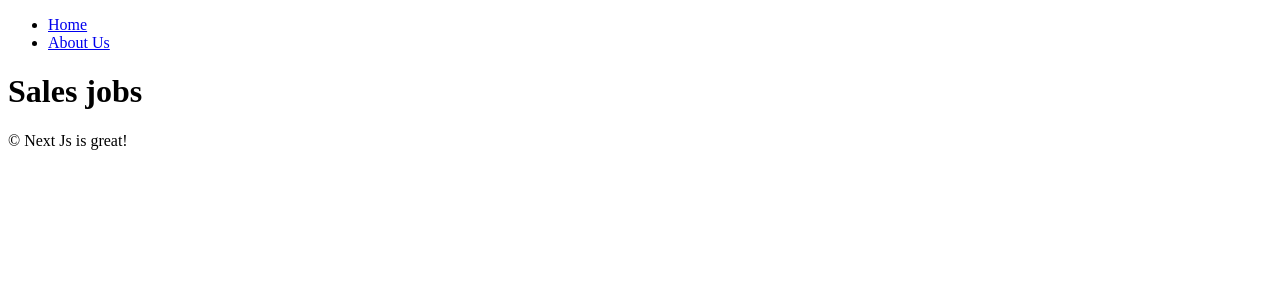
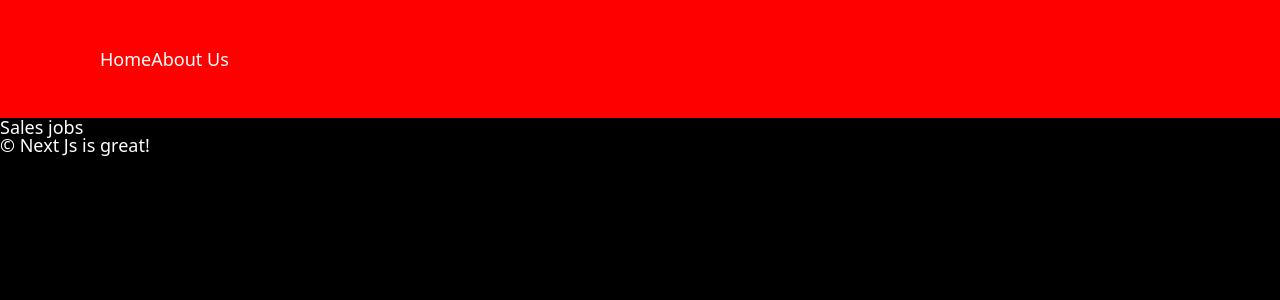
Before and after one commit to ljunseok0514/studyNextJs, a Next.js app: page /about-us/company/jobs/sales in a window 1280 px wide. Shown: the top 300 px of the page. Built offline with nearby package versions, Linux system fonts and the light colour scheme.

Commit message:
CSS Modules

```diff
--- /dev/null
+++ b/app/(movies)/movies/[id]/error.tsx
@@ -0,0 +1,5 @@
+"use client";
+
+export default function ErrorOMG() {
+  return <h1>lol something broke...</h1>;
+}
--- a/components/navigation.tsx
+++ b/components/navigation.tsx
@@ -3,11 +3,12 @@
 import Link from "next/link";
 import { usePathname } from "next/navigation";
 import { useState } from "react";
+import styles from "../style/navigation.module.css";
 
 export default function Navigation() {
   const path = usePathname();
   return (
-    <nav>
+    <nav className={styles.nav}>
       <ul>
         <li>
           <Link href="/">Home</Link> {path === "/" ? "🔥" : ""}
@@ -16,7 +17,6 @@
           <Link href="/about-us">About Us</Link>
           {path === "/about-us" ? "🔥" : ""}
         </li>
-
       </ul>
     </nav>
   );
--- /dev/null
+++ b/style/global.css
@@ -0,0 +1,141 @@
+html,
+body,
+div,
+span,
+applet,
+object,
+iframe,
+h1,
+h2,
+h3,
+h4,
+h5,
+h6,
+p,
+blockquote,
+pre,
+a,
+abbr,
+acronym,
+address,
+big,
+cite,
+code,
+del,
+dfn,
+em,
+img,
+ins,
+kbd,
+q,
+s,
+samp,
+small,
+strike,
+strong,
+sub,
+sup,
+tt,
+var,
+b,
+u,
+i,
+center,
+dl,
+dt,
+dd,
+ol,
+ul,
+li,
+fieldset,
+form,
+label,
+legend,
+table,
+caption,
+tbody,
+tfoot,
+thead,
+tr,
+th,
+td,
+article,
+aside,
+canvas,
+details,
+embed,
+figure,
+figcaption,
+footer,
+header,
+hgroup,
+menu,
+nav,
+output,
+ruby,
+section,
+summary,
+time,
+mark,
+audio,
+video {
+  margin: 0;
+  padding: 0;
+  border: 0;
+  font-size: 100%;
+  font: inherit;
+  vertical-align: baseline;
+}
+/* HTML5 display-role reset for older browsers */
+article,
+aside,
+details,
+figcaption,
+figure,
+footer,
+header,
+hgroup,
+menu,
+nav,
+section {
+  display: block;
+}
+body {
+  line-height: 1;
+}
+ol,
+ul {
+  list-style: none;
+}
+blockquote,
+q {
+  quotes: none;
+}
+blockquote:before,
+blockquote:after,
+q:before,
+q:after {
+  content: "";
+  content: none;
+}
+table {
+  border-collapse: collapse;
+  border-spacing: 0;
+}
+
+body {
+  font-family: system-ui, -apple-system, BlinkMacSystemFont, "Segoe UI", Roboto,
+    Oxygen, Ubuntu, Cantarell, "Open Sans", "Helvetica Neue", sans-serif;
+  background-color: black;
+  color: white;
+  font-size: 18px;
+}
+
+a {
+  color: inherit;
+  text-decoration: none;
+}
+
+a:hover {
+  text-decoration: underline;
+}
--- /dev/null
+++ b/style/navigation.module.css
@@ -0,0 +1,9 @@
+.nav {
+  background-color: red;
+  padding: 50px 100px;
+  display: flex;
+}
+
+.nav ul {
+  display: flex;
+}
```
Also changed, not shown: app/layout.tsx (+13 -11 lines).
